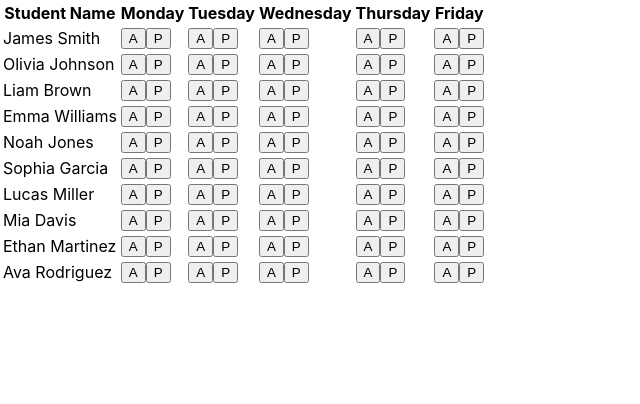
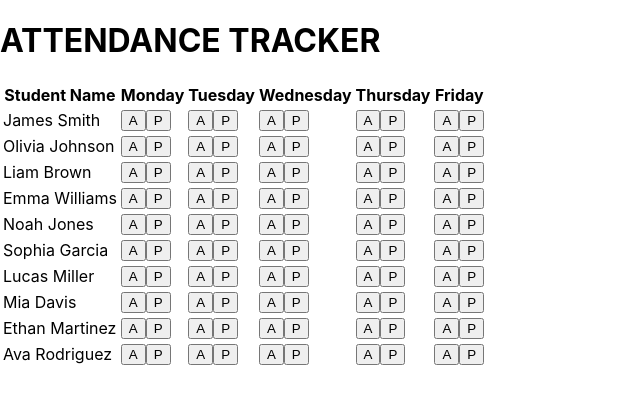
Before and after one commit to Aljawaab/class-register, a React (Create React App) app: page / in a window 1280 px wide. Shown: the top 404 px of the page, without its empty margins (0-640 px from the left). Built offline with nearby package versions, Linux system fonts and the light colour scheme; data requests are answered from the project's data file.

Commit message:
add_h1_in_Appjs

```diff
--- a/src/App.js
+++ b/src/App.js
@@ -4,6 +4,7 @@ import Table from "./Table"
 function App() {
   return (
     <div className="App">
+      <h1>ATTENDANCE TRACKER</h1>
       <Table />
     </div>
   );
```
